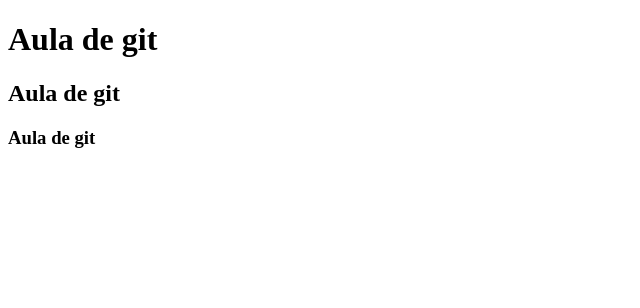
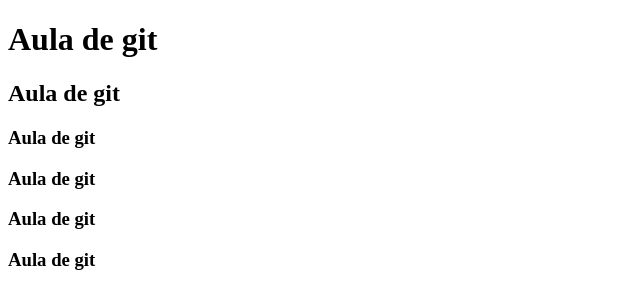
Before and after one commit to Gussatt/git-github-PROA, a plain HTML site: page index.html in a window 1280 px wide. Shown: the whole page, without its empty margins (0-640 px from the left). Drawn offline with Linux system fonts and the light colour scheme.

Commit message:
git stash salvo

```diff
--- a/index.html
+++ b/index.html
@@ -11,5 +11,10 @@
     <h2> Aula de git </h2>
 
     <h3> Aula de git </h3>
+
+    <h3> Aula de git </h3>
+    <h3> Aula de git </h3>
+    <h3> Aula de git </h3>
+
 </body>
 </html>
```
